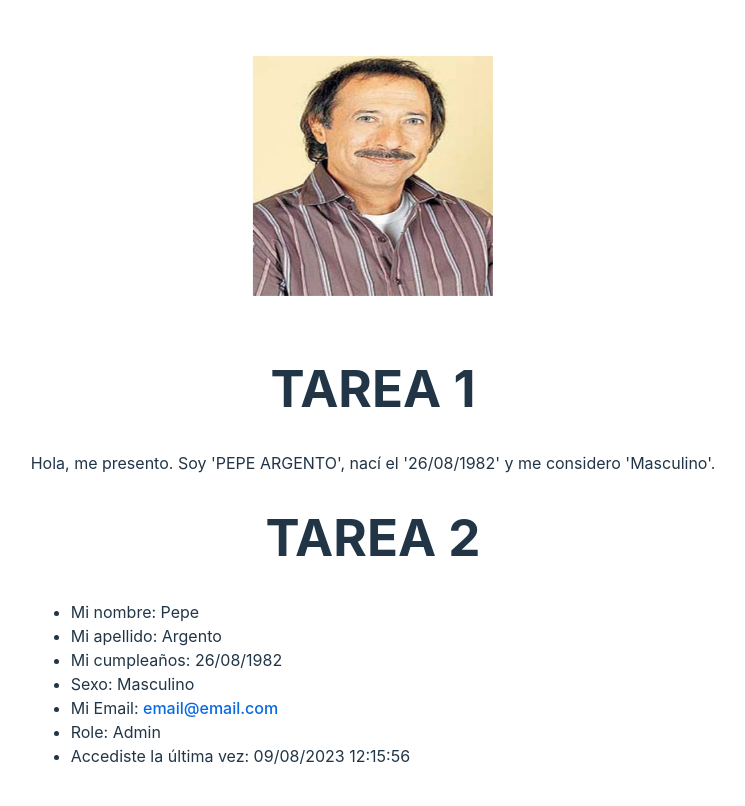
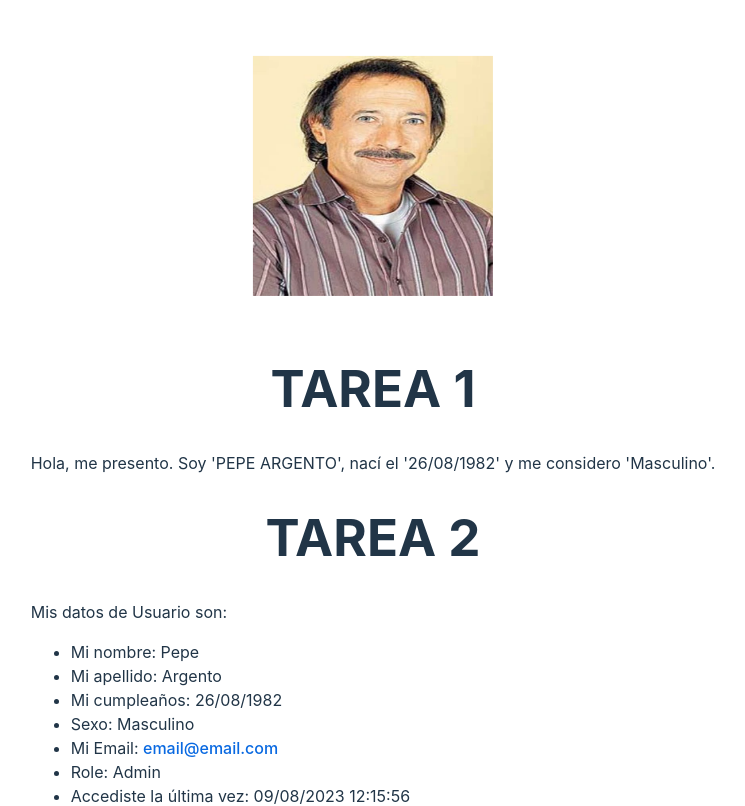
Before and after one commit to Desarrollos-Web-Urquiza/tarea_pry, a Vue app: page / in a window 1280 px wide. Shown: the top 806 px of the page, without its empty margins (267-1012 px from the left). Built offline with nearby package versions, Linux system fonts and the light colour scheme.

Commit message:
adjusting details

```diff
--- a/src/components/HelloWorld.vue
+++ b/src/components/HelloWorld.vue
@@ -27,7 +27,8 @@ const listTask2 = createList({
   Gender: "Masculino",
   email: "email@email.com",
   role: "Admin",
-  lastAccess: new Date("2023-08-09T12:15:56Z")
+  lastAccess: new Date("2023-08-09T12:15:56Z"),
+  userData: "Mis datos de Usuario son:"
 });
 
 const listTask2Ref = ref(listTask2)
@@ -50,6 +51,7 @@ console.log('greetingTask1', greetingTask1);
   <p>{{ greetingTask1Ref.presentation }} {{ greetingTask1Ref.identification }} {{ greetingTask1Ref.birthday }} {{ greetingTask1Ref.gender }}</p>
   <h1>TAREA 2</h1>
   <div>
+    <p>{{ listTask2.userData }}</p>
     <ul>
       <li v-for="(value, key) in listTask2" :key="key">
         <!-- Si la clave es 'email', separa "Mi Email:" del valor y renderiza el email como un enlace -->
@@ -80,4 +82,9 @@ ul {
   flex-direction: column;
   align-items: flex-start;
 }
+p {
+  display: flex;
+  align-items: flex-start;
+  justify-content: flex-start;
+}
 </style>
--- a/src/composables/task2.ts
+++ b/src/composables/task2.ts
@@ -95,6 +95,7 @@ export default function useTask2() {
         email: string;
         role: string;
         lastAccess: Date;
+        userData: string;
     }
 
     const createList = ({
@@ -104,7 +105,8 @@ export default function useTask2() {
         Gender,
         email,
         role,
-        lastAccess
+        lastAccess,
+        userData
     }: createListProps) => ({
         name: createName({name}),
         surname: createSurname({surname}),
@@ -112,7 +114,8 @@ export default function useTask2() {
         gender: createGender({Gender}),
         email: createEmail({email}),
         role: createRole({role}),
-        lastAccess: createLastAccess({lastAccess})
+        lastAccess: createLastAccess({lastAccess}),
+        userData: userData
     })
 
     return {
```
